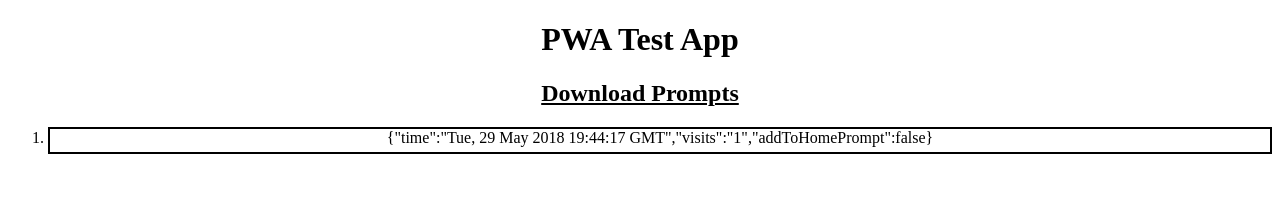
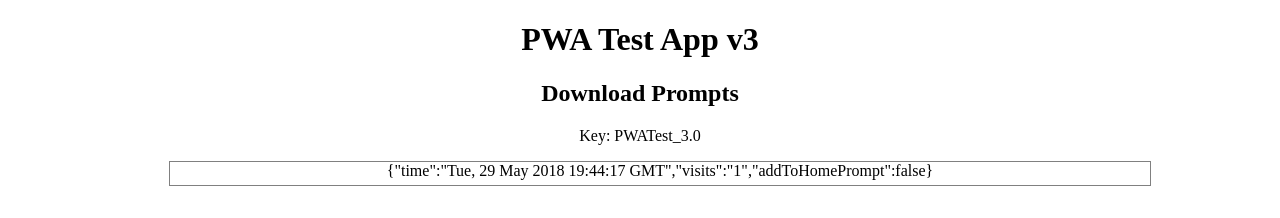
Before and after one commit to AnantVijaySingh/PWATest_2, a plain HTML site: page index.html in a window 1280 px wide. Drawn offline with Linux system fonts and the light colour scheme.

Commit message:
Small Fixes

```diff
--- a/index.html
+++ b/index.html
@@ -7,7 +7,7 @@
     <meta name="viewport" content="width=device-width, initial-scale=1">
     <meta name="theme-color" content="#400090"/>
     <link rel="shortcut icon" href="Yahoo512.ico">
-    <link href="main_v2.css" type="text/css" rel="stylesheet">
+    <link href="main.css" type="text/css" rel="stylesheet">
     <!-- Add to home screen for Safari on iOS -->
     <meta name="apple-mobile-web-app-capable" content="yes">
     <meta name="apple-mobile-web-app-status-bar-style" content="black">
@@ -16,10 +16,11 @@
 
 </head>
 <body>
-<h1>PWA Test App</h1>
+<h1>PWA Test App v3</h1>
     <div>
         <h2>Download Prompts</h2>
-        <ol id="list"></ol>
+        <p>Key: PWATest_3.0</p>
+        <ul id="list"></ul>
     </div>
 <script src="scripts/app.js" async></script>
 </body>
--- /dev/null
+++ b/main.css
@@ -0,0 +1,14 @@
+body {
+    text-align: center;
+}
+
+ul {
+    list-style-type: none;
+}
+
+#list li {
+    border: 1px solid grey;
+    padding-bottom: 5px;
+    max-width: 80%;
+    margin: 0px auto;
+}
--- a/main_v2.css
+++ /dev/null
@@ -1,12 +0,0 @@
-body {
-    text-align: center;
-}
-
-#list li {
-    border: 2px solid black;
-    padding-bottom: 5px;
-}
-
-h2 {
-    text-decoration: underline;
-}
--- a/scripts/app.js
+++ b/scripts/app.js
@@ -9,11 +9,6 @@ if ('serviceWorker' in navigator) {
         });
     });
 }
-
-
-var app = {
-    data: []
-};
 
 // Counters
 
```
Also changed, not shown: service-worker.js (+5 -6 lines), Yahoo512.ico (added), images/Yahoo192.png (added), images/Yahoo512.png (added).
